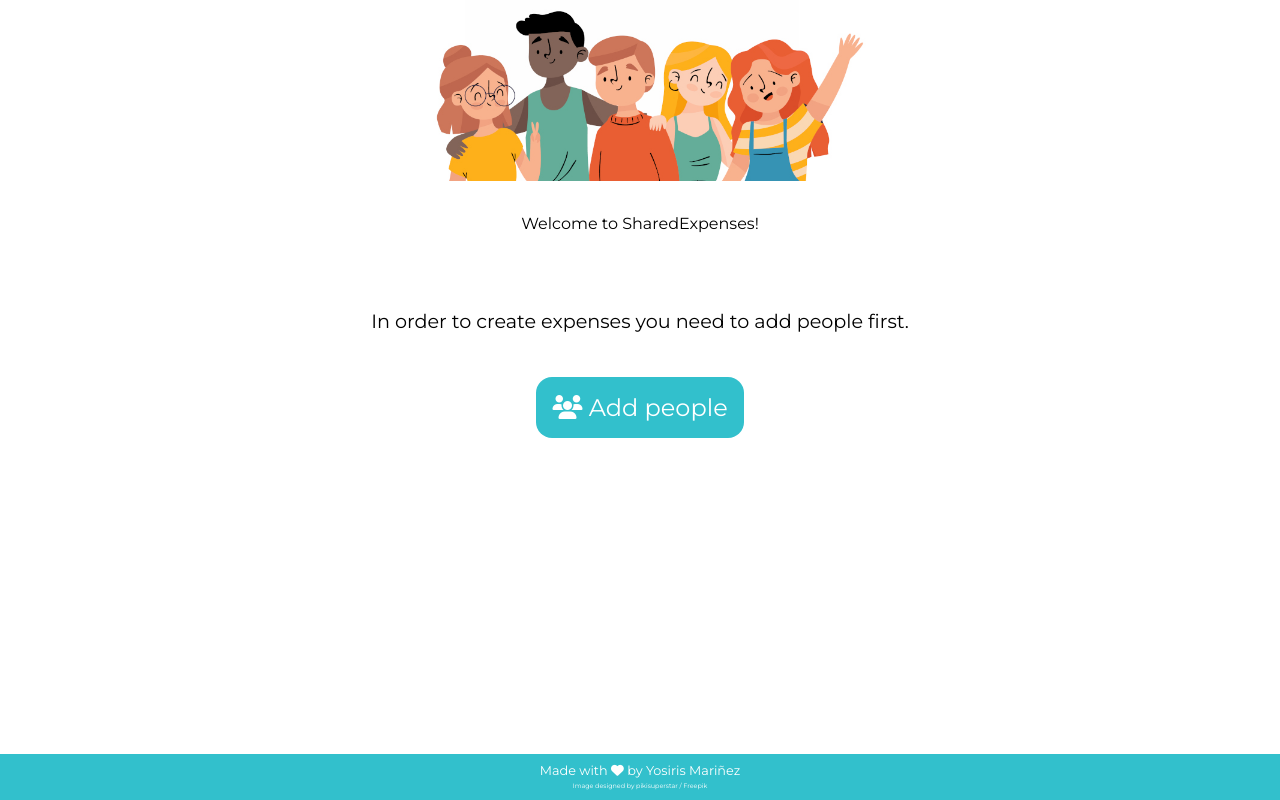
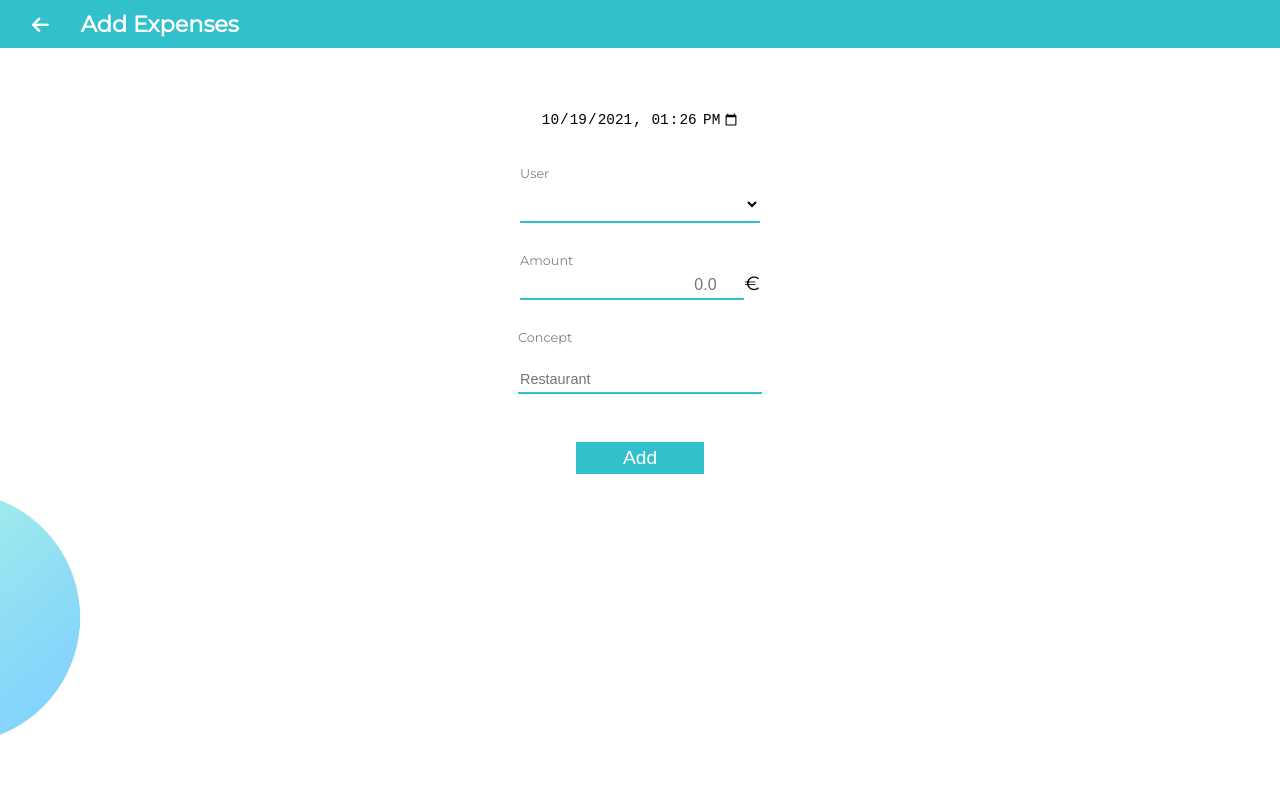
Before and after one commit to yosiris-m/SharedExpenses, a React (Create React App) app: page /#/add-expense in a window 1280 px wide. Before the commit this address led to /home. Built offline with nearby package versions, Linux system fonts and the light colour scheme.

Commit message:
fix reload page shows 404 error

```diff
--- a/src/App.tsx
+++ b/src/App.tsx
@@ -1,25 +1,17 @@
 import Home from "./pages/home/Home";
-import {
-  BrowserRouter as Router,
-  Redirect,
-  Route,
-  Switch,
-} from "react-router-dom";
+import { HashRouter as Router, Route, Switch } from "react-router-dom";
 import AddUser from "./pages/add-user/AddUser";
 import AddExpense from "./pages/add-expense/AddExpense";
 
 function App() {
   return (
-    <>
     <Router>
       <Switch>
-          <Route path="/home" component={Home} />
+        <Route path="/" component={Home} exact />
         <Route path="/add-user" component={AddUser} />
         <Route path="/add-expense" component={AddExpense} />
-          <Redirect to="/home" />
       </Switch>
     </Router>
-    </>
   );
 }
 
--- a/src/pages/add-expense/AddExpense.tsx
+++ b/src/pages/add-expense/AddExpense.tsx
@@ -21,13 +21,13 @@
     e.preventDefault();
     const expense = { friend, amount: parseFloat(amount), date, description };
     createExpenses(expense);
-    history.push("/home");
+    history.push("/");
   };
 
   return (
     <div className={styles.container}>
       <header className={styles.header}>
-        <Link to="/home">
+        <Link to="/">
           <i className="fas fa-arrow-left" />
         </Link>
         <h1>Add Expenses </h1>
--- a/src/pages/add-user/AddUser.tsx
+++ b/src/pages/add-user/AddUser.tsx
@@ -14,13 +14,13 @@
     e.preventDefault();
     createFriend(name);
 
-    history.push("/home");
+    history.push("/");
   };
 
   return (
     <div className={styles.container}>
       <header className={styles.header}>
-        <Link to="/home">
+        <Link to="/">
           <i className="fas fa-arrow-left" />
         </Link>
         <h1>Add User </h1>
```
Lines whose indentation alone changed are shown as unchanged.
